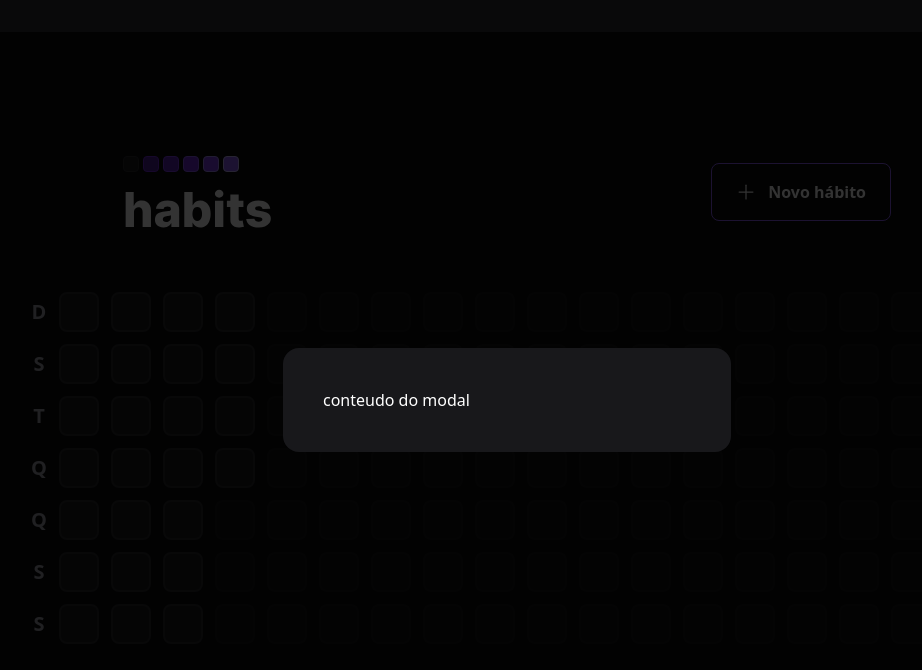
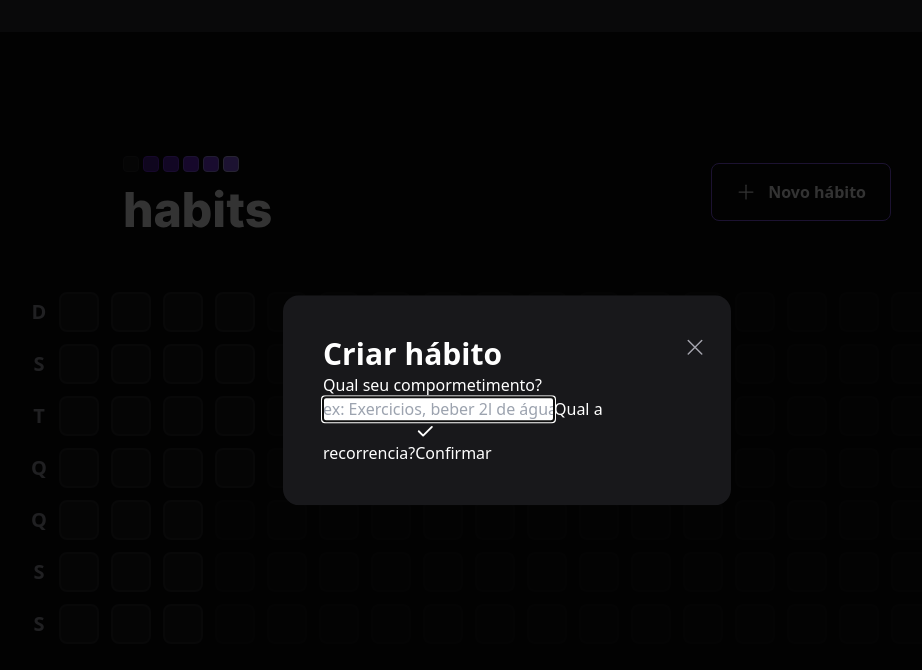
Before and after one commit to marianaoliveira1/Habits, a React (Vite) app in the folder web/: page / in a window 1280 px wide. Both pictures are taken after a click on the button "Novo hábito". Shown: the top 670 px of the page, without its empty margins (133-1055 px from the left). Built offline with nearby package versions, Linux system fonts and the light colour scheme.

Commit message:
html do modal

```diff
--- a/web/src/components/Header.tsx
+++ b/web/src/components/Header.tsx
@@ -1,8 +1,9 @@
-import { Plus } from 'phosphor-react'
+import { Plus, X } from 'phosphor-react'
 import { useState } from 'react'
 import logoImg from '../assets/logo.svg'
 
 import * as Dialog from '@radix-ui/react-dialog'
+import { NewHabitForm } from './NewHabitForm'
 
 export function Header() {
     return(
@@ -22,7 +23,14 @@ export function Header() {
               <Dialog.Portal>
                 <Dialog.Overlay className='w-screen h-screen bg-black/80 fixed inset-8' />
                 <Dialog.Content className='absolute p-10 bg-zinc-900 rounded-2xl w-full max-w-md top-1/2 left-1/2 -translate-x-1/2 -translate-y-1/2' >
-                  conteudo do modal
+                  <Dialog.Close className='absolute right-6 text-zinc-400 hover:text-zinc-200'>
+                    <X size={24} aria-label="Fechar" />
+                  </Dialog.Close>
+
+                  <Dialog.Title className='text-3xl leading-tight font-extrabold'>
+                    Criar hábito
+                  </Dialog.Title>
+                  <NewHabitForm />
                 </Dialog.Content>
               </Dialog.Portal>
             </Dialog.Root>
--- /dev/null
+++ b/web/src/components/NewHabitForm.tsx
@@ -0,0 +1,27 @@
+import { Check } from "phosphor-react";
+
+export function NewHabitForm() {
+    return(
+        <form>
+            <label htmlFor="title">
+                Qual seu compormetimento?
+            </label>
+
+            <input
+                type="text"
+                id="title"
+                placeholder="ex: Exercicios, beber 2l de água, etc..."
+                autoFocus
+            />
+
+            <label htmlFor="">
+                Qual a recorrencia?
+            </label>
+
+            <button type="submit">
+                <Check size={20} weight="bold"/>
+                Confirmar
+            </button>
+        </form>
+    )
+}
```
